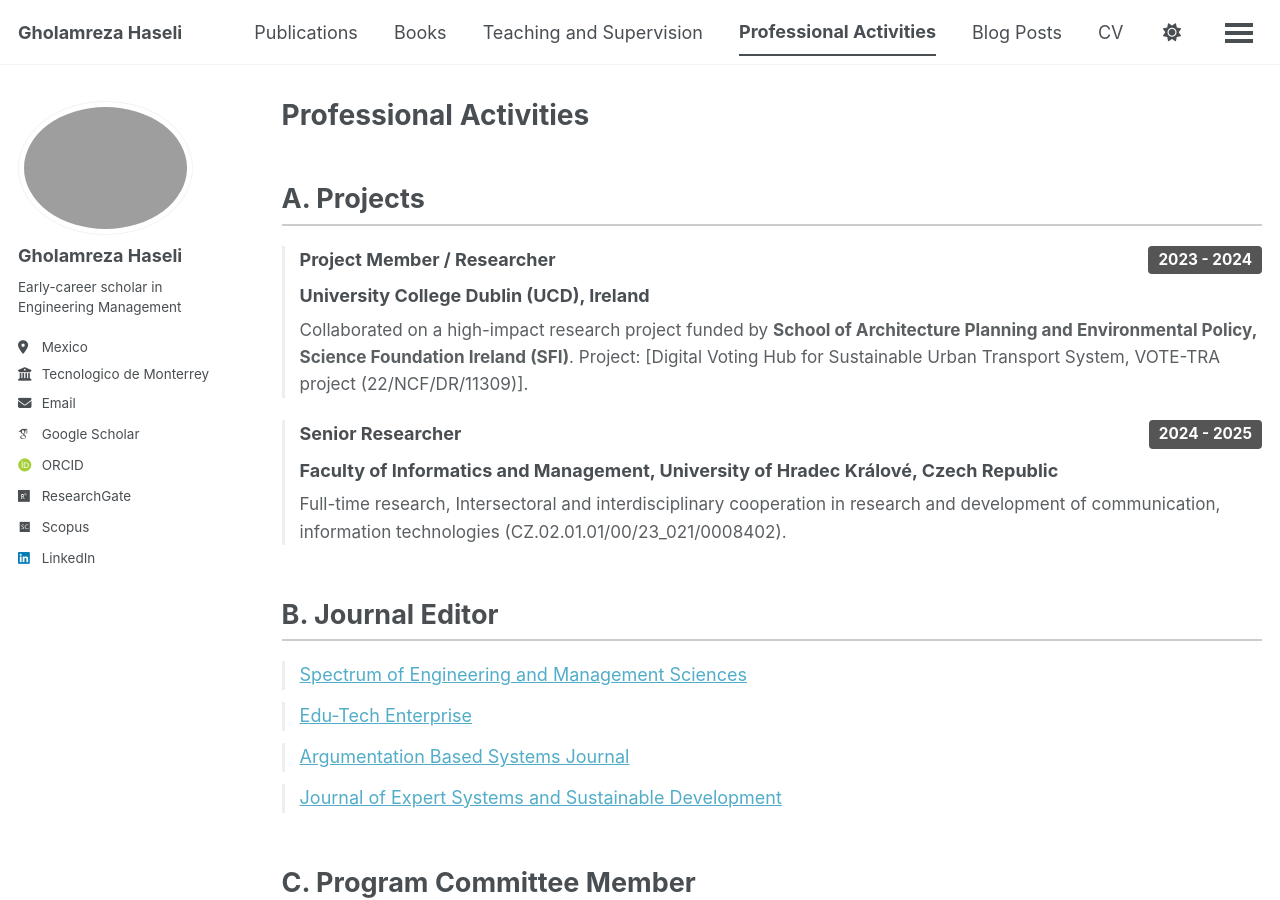
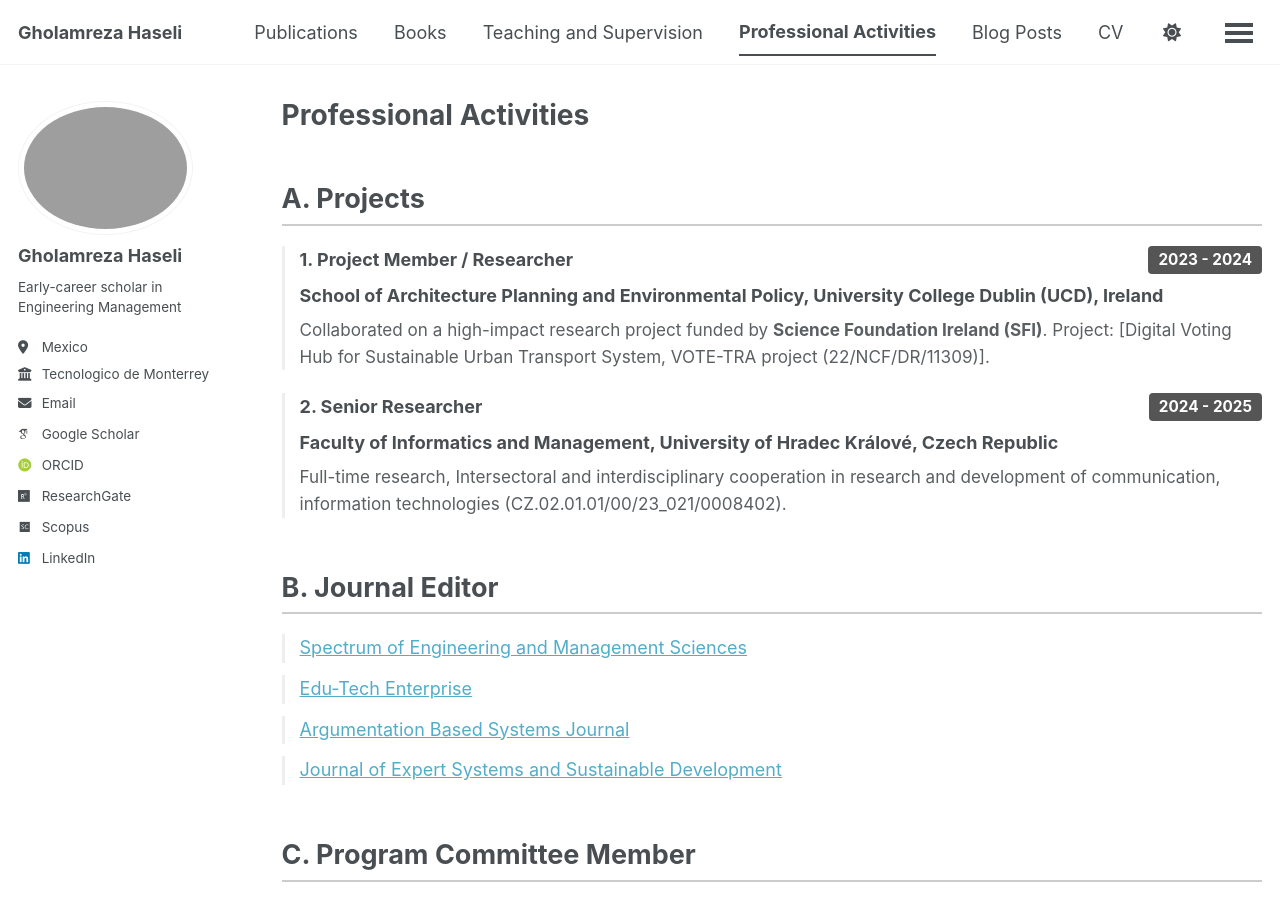
Before and after one commit to Gholamreza-Haseli/Gholamreza-Haseli.github.io, a Jekyll site: the page built from _pages/portfolio.html, in a window 1280 px wide and 900 px high. Built offline with Jekyll 4.4.1, drawn with Linux system fonts in a browser that asks for light colours; some web fonts are replaced; a script bundle is joined from its source files by our own code; library files that are not in the unit come from our copies.

Commit message:
Update portfolio.html

```diff
--- a/_pages/portfolio.html
+++ b/_pages/portfolio.html
@@ -61,19 +61,19 @@ author_profile: true
   <ul class="activity-list">
     <li>
       <div style="display: flex; justify-content: space-between; align-items: flex-start;">
-        <strong>Project Member / Researcher</strong>
+        <strong>1. Project Member / Researcher</strong>
         <span class="badge" style="background: #555;">2023 - 2024</span>
       </div>
-      <span style="display: block; color: var(--primary-color); font-weight: bold; margin-top: 5px;">University College Dublin (UCD), Ireland</span>
+      <span style="display: block; color: var(--primary-color); font-weight: bold; margin-top: 5px;">School of Architecture Planning and Environmental Policy, University College Dublin (UCD), Ireland</span>
       <p style="margin-top: 5px; font-size: 0.95em; opacity: 0.9;">
-        Collaborated on a high-impact research project funded by <strong>School of Architecture Planning and Environmental Policy, Science Foundation Ireland (SFI)</strong>.
+        Collaborated on a high-impact research project funded by <strong>Science Foundation Ireland (SFI)</strong>.
         Project: [Digital Voting Hub for Sustainable Urban Transport System, VOTE-TRA project (22/NCF/DR/11309)].
       </p>
     </li>
 
     <li>
       <div style="display: flex; justify-content: space-between; align-items: flex-start;">
-        <strong>Senior Researcher</strong>
+        <strong>2. Senior Researcher</strong>
         <span class="badge" style="background: #555;">2024 - 2025</span>
       </div>
       <span style="display: block; color: var(--primary-color); font-weight: bold; margin-top: 5px;">Faculty of Informatics and Management, University of Hradec Králové, Czech Republic</span>
```
